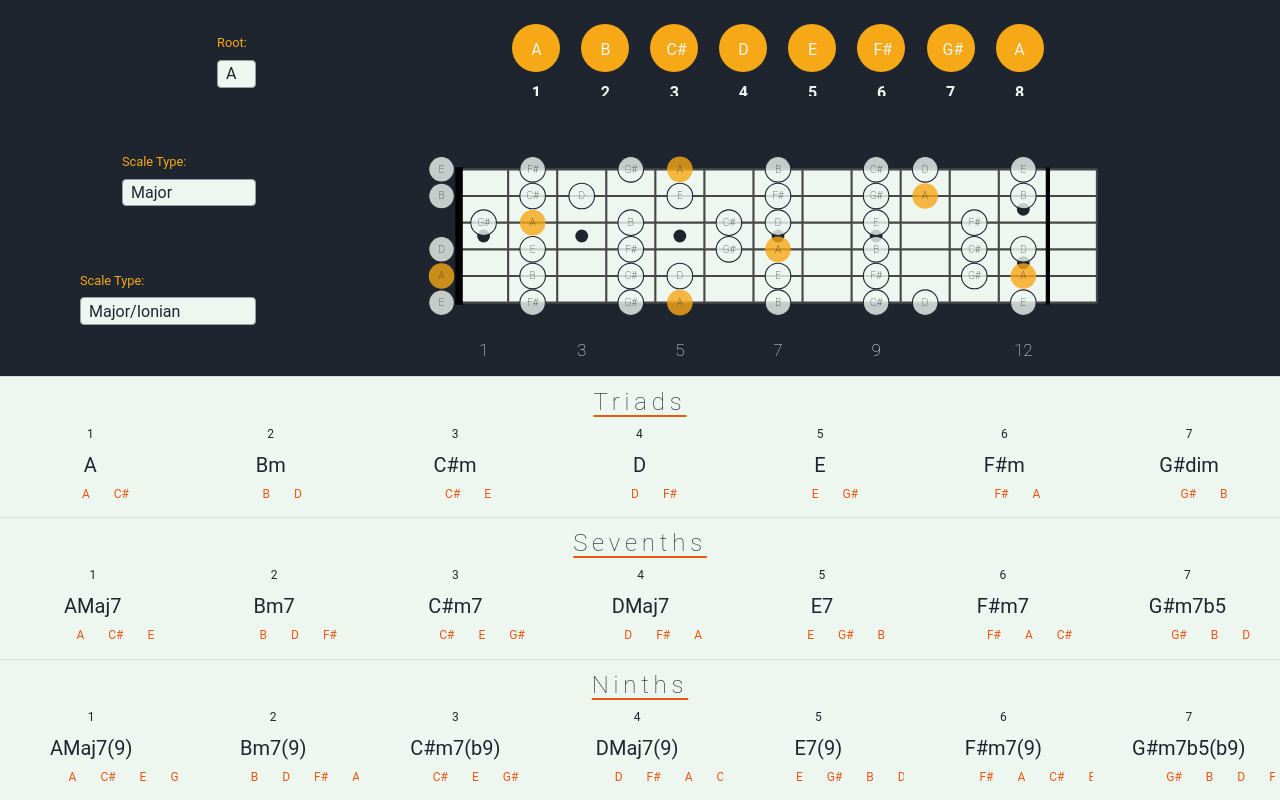
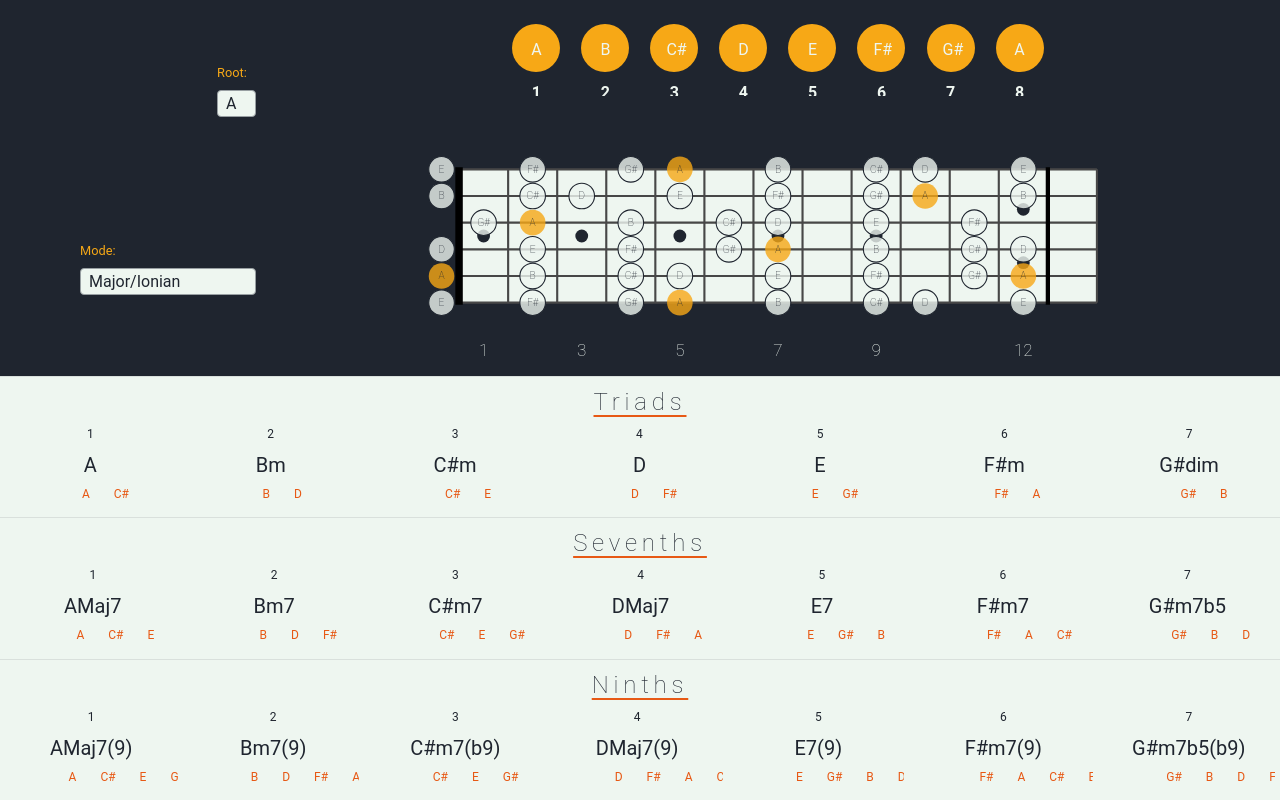
Before and after one commit to Thijnvdb/guitartool, a React (Create React App) app: page / in a window 1280 px wide. Built offline with nearby package versions, Linux system fonts and the light colour scheme.

Commit message:
removed scale types

```diff
--- a/src/pages/ScaleExplorer.js
+++ b/src/pages/ScaleExplorer.js
@@ -55,16 +55,16 @@ export default function ScaleExplorer() {
                         }
                     </select>
                 </label>
-                <label>
+                {/* <label>
                     Scale Type:<br/>
                     <select onChange={e=>setFamily(SCALE_FAMILIES[e.target.value])}>
                         {
                             SCALE_FAMILIES.map((fam, i) => <option key={i+"f"} value={i} selected={family.name === fam.name ? "selected":null}>{fam.name}</option>)
                         }
                     </select>
-                </label>
+                </label> */}
                 <label>
-                    Scale Type:<br/>
+                    Mode:<br/>
                     <select onChange={e=>setMode(e.target.value)}>
                         {
                             family?.modes?.map((mode, i) => <option key={i+"m"} value={i} selected={mode === i ? "selected" : null}>{mode}</option>)
```
